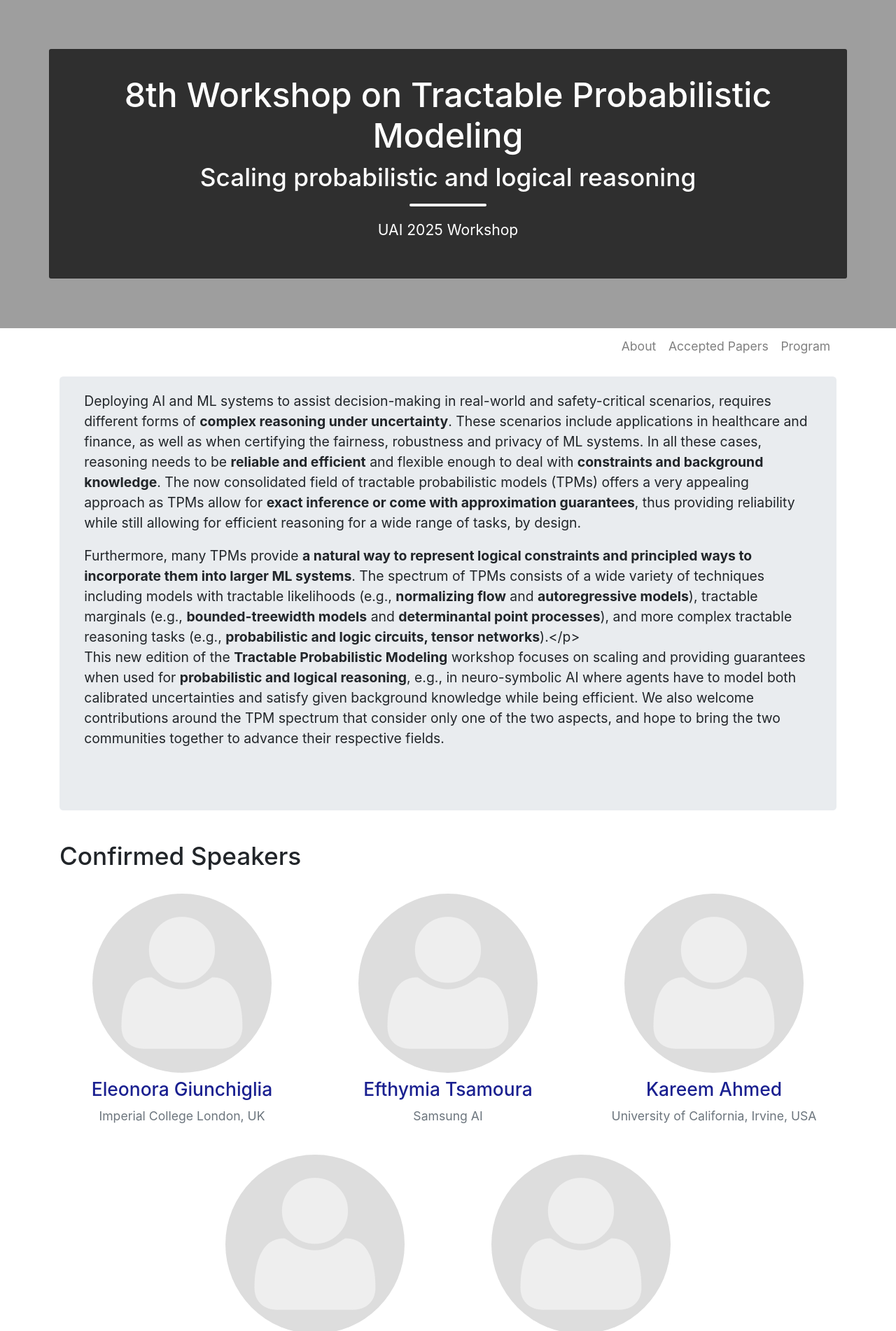
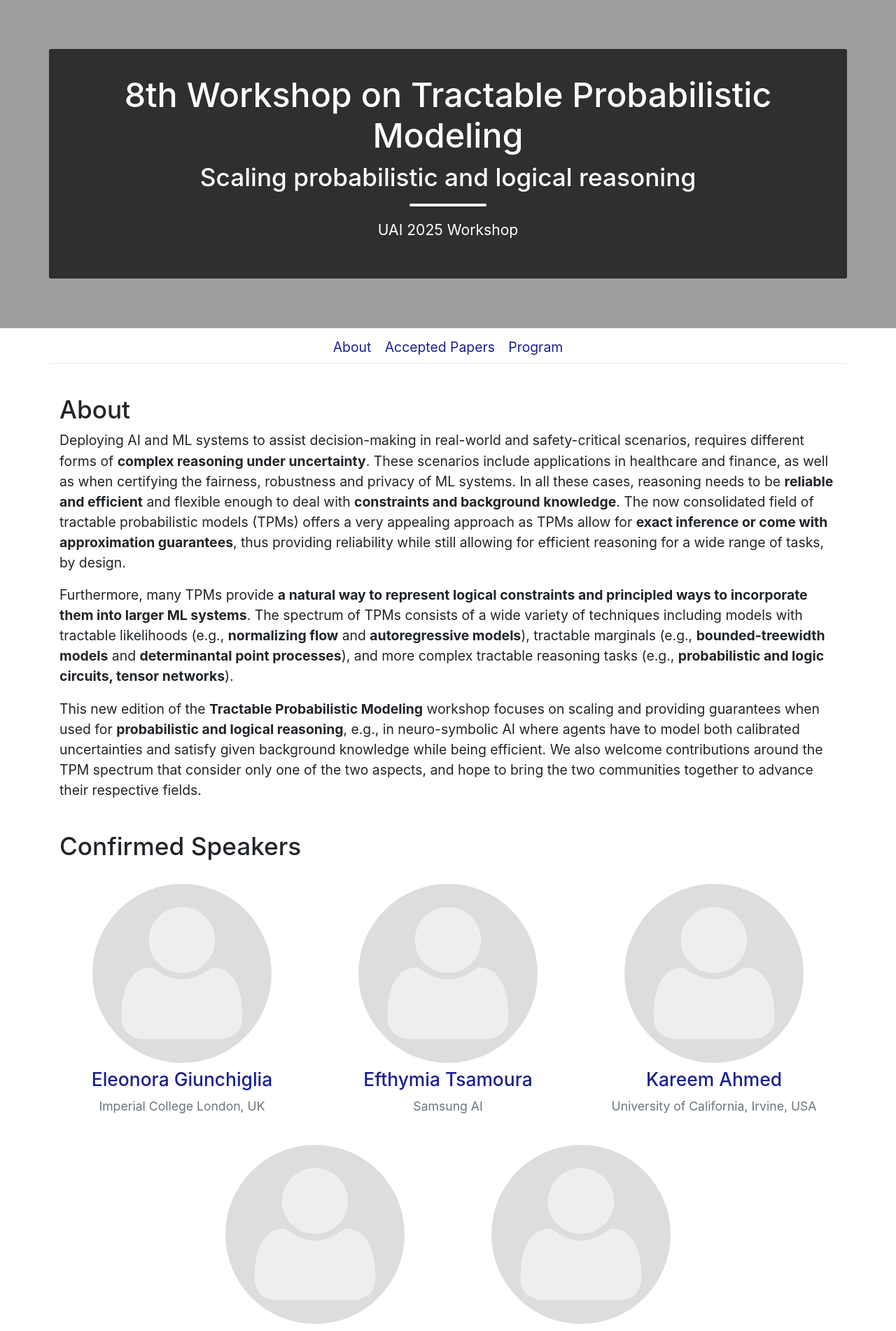
Before and after one commit to tractable-probabilistic-modeling/tpm2025, a Jekyll site: the page built from index.md, in a window 1280 px wide. Shown: the top 1902 px of the page at 70% size. Built offline with Jekyll 4.4.1, drawn with Linux system fonts in a browser that asks for light colours.

Commit message:
Some more style changes

```diff
--- a/_includes/header.html
+++ b/_includes/header.html
@@ -20,22 +20,11 @@
 </div>
 
 <!-- Navigation fixed-top  -->
-<nav class="navbar navbar-expand-md navbar-light compensate-for-scrollbar py-0">
+<nav class="navbar compensate-for-scrollbar py-0">
 
   <div class="container">
-    <button
-      class="navbar-toggler ml-auto"
-      type="button"
-      data-toggle="collapse"
-      data-target="#navbarResponsive"
-      aria-controls="navbarResponsive"
-      aria-expanded="false"
-      aria-label="Toggle navigation"
-    >
-      <span class="navbar-toggler-icon"></span>
-    </button>
-    <div class="collapse navbar-collapse" id="navbarResponsive">
-      <ul class="navbar-nav nav ml-auto">
+    <div class="" id="navbarResponsive">
+      <ul class="navbar-nav nav">
         {% for item in site.data.menu %}
           {% assign class = nil %}
           {% if page.url contains link.url %}
--- a/assets/css/styles.scss
+++ b/assets/css/styles.scss
@@ -85,9 +85,7 @@ img.blur {
 }
 
 .information {
-    margin-top: 1.2rem;
     font-size: 1.1rem;
-    Padding-top: 1.2rem;
 }
 
 .register-btn {
@@ -159,3 +157,17 @@ h2 {
 
 table {
 }
+
+
+.navbar-nav {
+    flex-direction: row;
+    justify-content: center;
+    gap: 1em;
+    font-size: 1.1em;
+}
+
+.navbar .container {
+    display: flex;
+    justify-content: center;
+    border-bottom: 1px solid #eee;
+}
--- a/index.md
+++ b/index.md
@@ -3,13 +3,17 @@ layout: default
 ---
 
 <!-- Information -->
-<div class="jumbotron information">
+<h2>About</h2>
+<div class="information">
+
 
 <p>Deploying AI and ML systems to assist decision-making in real-world and safety-critical scenarios, requires different forms of <b>complex reasoning under uncertainty</b>. These scenarios include applications in healthcare and finance, as well as when certifying the fairness, robustness and privacy of ML systems. In all these cases, reasoning needs to be <b>reliable and efficient</b> and flexible enough to deal with <b>constraints and background knowledge</b>.
 The now consolidated field of tractable probabilistic models (TPMs) offers a very appealing approach as TPMs allow for <b>exact inference or come with approximation guarantees</b>, thus providing reliability while still allowing for efficient reasoning for a wide range of tasks, by design.
 </p>
 
-Furthermore, many TPMs provide <b>a natural way to represent logical constraints and principled ways to incorporate them into larger ML systems</b>. The spectrum of TPMs consists of a wide variety of techniques including models with tractable likelihoods (e.g., <b>normalizing flow</b> and <b>autoregressive models</b>), tractable marginals (e.g., <b>bounded-treewidth models</b> and <b>determinantal point processes</b>), and more complex tractable reasoning tasks (e.g., <b>probabilistic and logic circuits, tensor networks</b>).</p>
+<p>
+Furthermore, many TPMs provide <b>a natural way to represent logical constraints and principled ways to incorporate them into larger ML systems</b>. The spectrum of TPMs consists of a wide variety of techniques including models with tractable likelihoods (e.g., <b>normalizing flow</b> and <b>autoregressive models</b>), tractable marginals (e.g., <b>bounded-treewidth models</b> and <b>determinantal point processes</b>), and more complex tractable reasoning tasks (e.g., <b>probabilistic and logic circuits, tensor networks</b>).
+</p>
 
 <p>This new edition of the <b>Tractable Probabilistic Modeling</b> workshop focuses on scaling and providing guarantees when used for <b>probabilistic and logical reasoning</b>, e.g., in neuro-symbolic AI where agents have to model both calibrated uncertainties and satisfy given background knowledge while being efficient. We also welcome contributions around the TPM spectrum that consider only one of the two aspects, and hope to bring the two communities together to advance their respective fields.</p>
 </div>
```
Also changed, not shown: _pages/program.md (+3 -0 lines).
